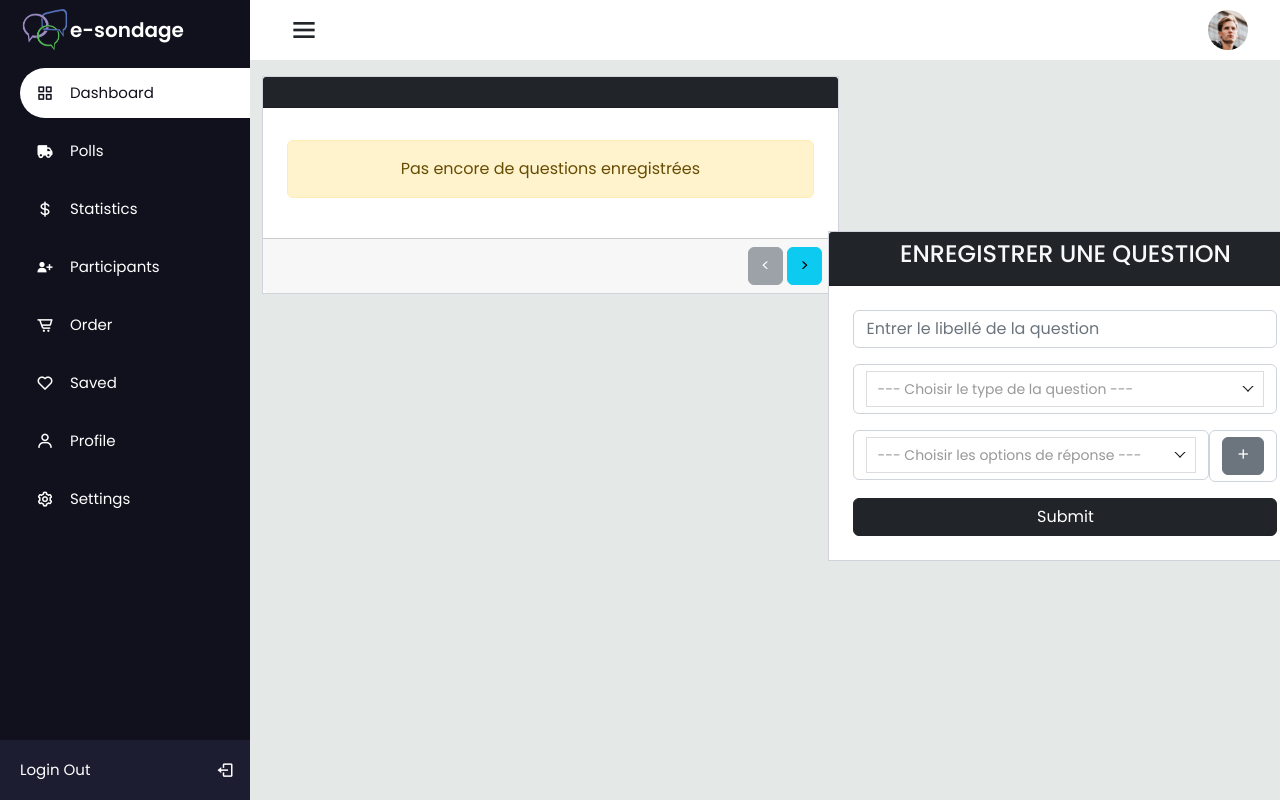
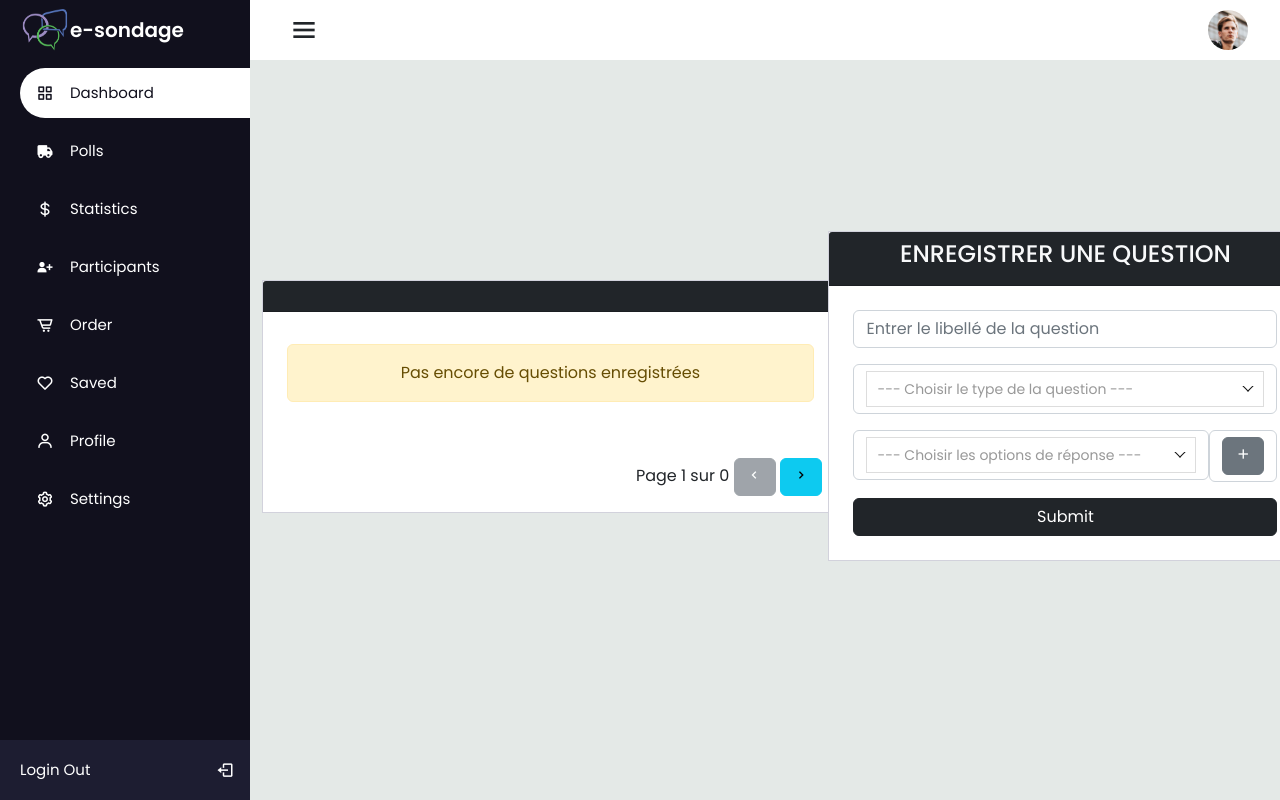
Before and after one commit to 8srael/e-sondage, a Django app: template polls/templates/questions/manage_questions.html in a window 1280 px wide. Run offline with Django 5.2, Linux system fonts and the light colour scheme; the template is opened without the code that fills it, so the values that code supplies are empty; some libraries are stand-ins or nearby versions.

Commit message:
accodion with pagination ... adding design on buttons and info🆗

```diff
--- a/polls/templates/questions/manage_questions.html
+++ b/polls/templates/questions/manage_questions.html
@@ -2,8 +2,8 @@
 {% load static %}
 
 {% block content %}
-    <div class="container-fluid">
-        <div class="row d-flex justify-content-center mt-3">
+    <div class="container">
+        <div class="row d-flex justify-content-center align-items-center mt-3" style="height: 80vh;">
             <div class="col-lg-7 grid-margin stretch-card">
                 <div class="card">
                     <div class="card-header bg-dark">
@@ -52,10 +52,11 @@
                         </div>
                     </div>
                     <!-- Pagination Controls -->
-                    <div class="card-footer d-flex justify-content-end">
+                    <div class="d-flex justify-content-end m-3">
                         <div>
-                            <button type="button" id="prevPageButton" class="btn btn-secondary" onclick="showPreviousPage()"><</button>
-                            <button type="button" id="nextPageButton" class="btn btn-info" onclick="showNextPage()">></button>
+                            <span id="info"></span>
+                            <button type="button" id="prevPageButton" class="btn btn-secondary" onclick="showPreviousPage()"><i class="bx bx-chevron-left"></i></button>
+                            <button type="button" id="nextPageButton" class="btn btn-info" onclick="showNextPage()"> <i class="bx bx-chevron-right"></i></button>
                         </div>
                     </div>
                 </div>
@@ -208,6 +209,7 @@
             const totalPages = Math.ceil(totalQuestions / questionsPerPage);
 
             function updateQuestionDisplay() {
+                document.getElementById('info').innerText = `Page ${currentPage} sur ${totalPages}`;
                 document.querySelectorAll('.question').forEach((element, index) => {
                     element.style.display = 'none';
                     if (index >= (currentPage - 1) * questionsPerPage && index < currentPage * questionsPerPage) {
@@ -223,6 +225,7 @@
                 if (currentPage < totalPages) {
                     currentPage++;
                     updateQuestionDisplay();
+
                 }
             };
 
```
